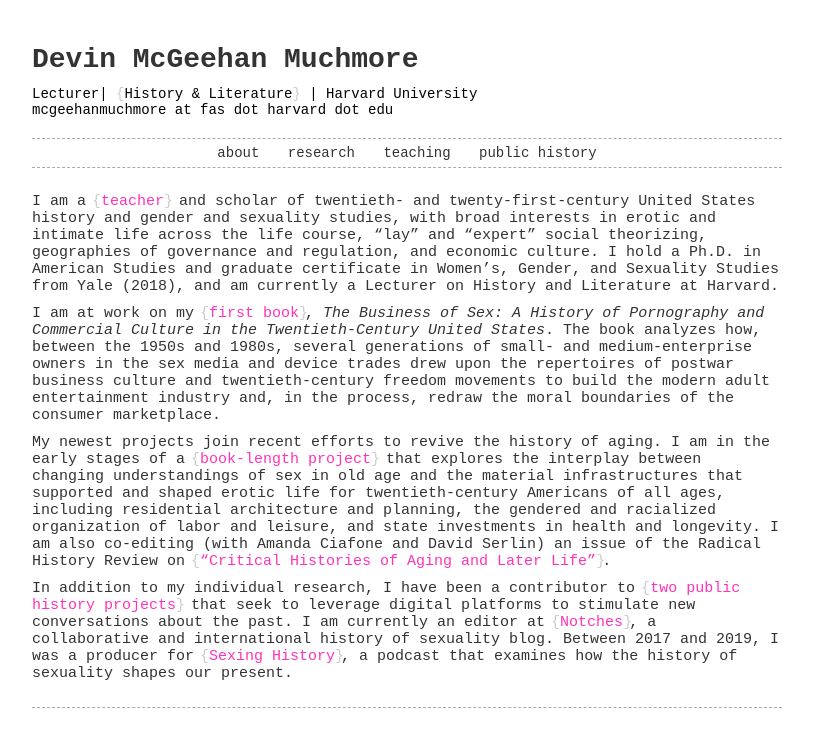
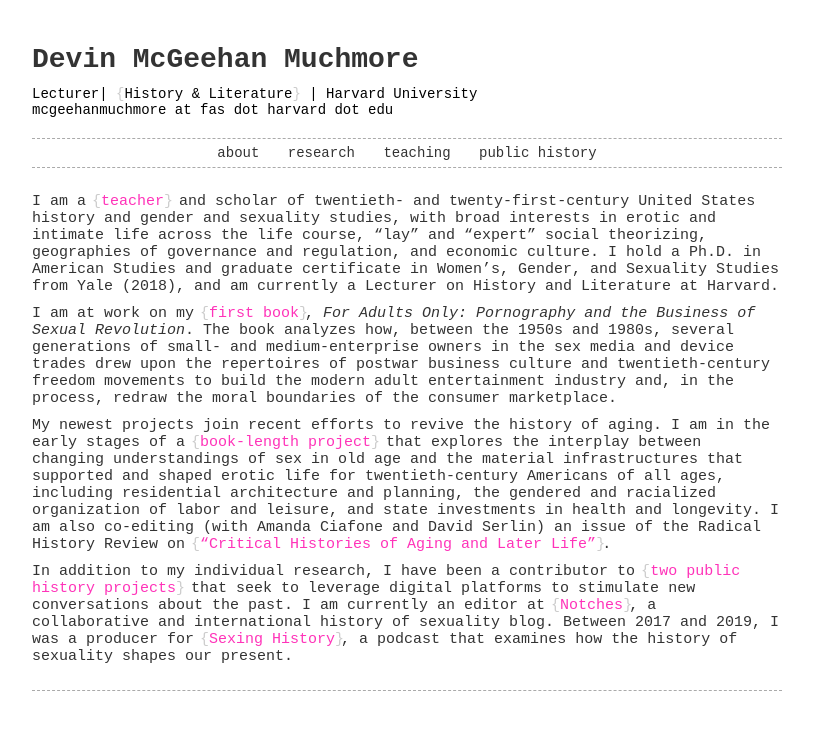
Before and after one commit to devintmm/devintmm.github.io, a Jekyll site: the page built from index.md, in a window 1280 px wide. Shown: the top 747 px of the page, without its empty margins (233-1046 px from the left). Built offline with Jekyll 4.4.1, drawn with Linux system fonts in a browser that asks for light colours.

Commit message:
Update index.md

```diff
--- a/index.md
+++ b/index.md
@@ -3,7 +3,7 @@ layout: content
 ---
 I am a [teacher](/teaching) and scholar of twentieth- and twenty-first-century United States history and gender and sexuality studies, with broad interests in erotic and intimate life across the life course, "lay" and "expert" social theorizing, geographies of governance and regulation, and economic culture. I hold a Ph.D. in American Studies and graduate certificate in Women's, Gender, and Sexuality Studies from Yale (2018), and am currently a Lecturer on History and Literature at Harvard.
 
-I am at work on my [first book](/research), *The Business of Sex: A History of Pornography and Commercial Culture in the Twentieth-Century United States*. The book analyzes how, between the 1950s and 1980s, several generations of small- and medium-enterprise owners in the sex media and device trades drew upon the repertoires of postwar business culture and twentieth-century freedom movements to build the modern adult entertainment industry and, in the process, redraw the moral boundaries of the consumer marketplace.
+I am at work on my [first book](/research), *For Adults Only: Pornography and the Business of Sexual Revolution*. The book analyzes how, between the 1950s and 1980s, several generations of small- and medium-enterprise owners in the sex media and device trades drew upon the repertoires of postwar business culture and twentieth-century freedom movements to build the modern adult entertainment industry and, in the process, redraw the moral boundaries of the consumer marketplace.
 
 My newest projects join recent efforts to revive the history of aging. I am in the early stages of a [book-length project](/research) that explores the interplay between changing understandings of sex in old age and the material infrastructures that supported and shaped erotic life for twentieth-century Americans of all ages, including residential architecture and planning, the gendered and racialized organization of labor and leisure, and state investments in health and longevity. I am also co-editing (with Amanda Ciafone and David Serlin) an issue of the Radical History Review on ["Critical Histories of Aging and Later Life"](http://www.radicalhistoryreview.org/call-for-papers/critical-histories-of-aging-and-later-life/).
 
```
